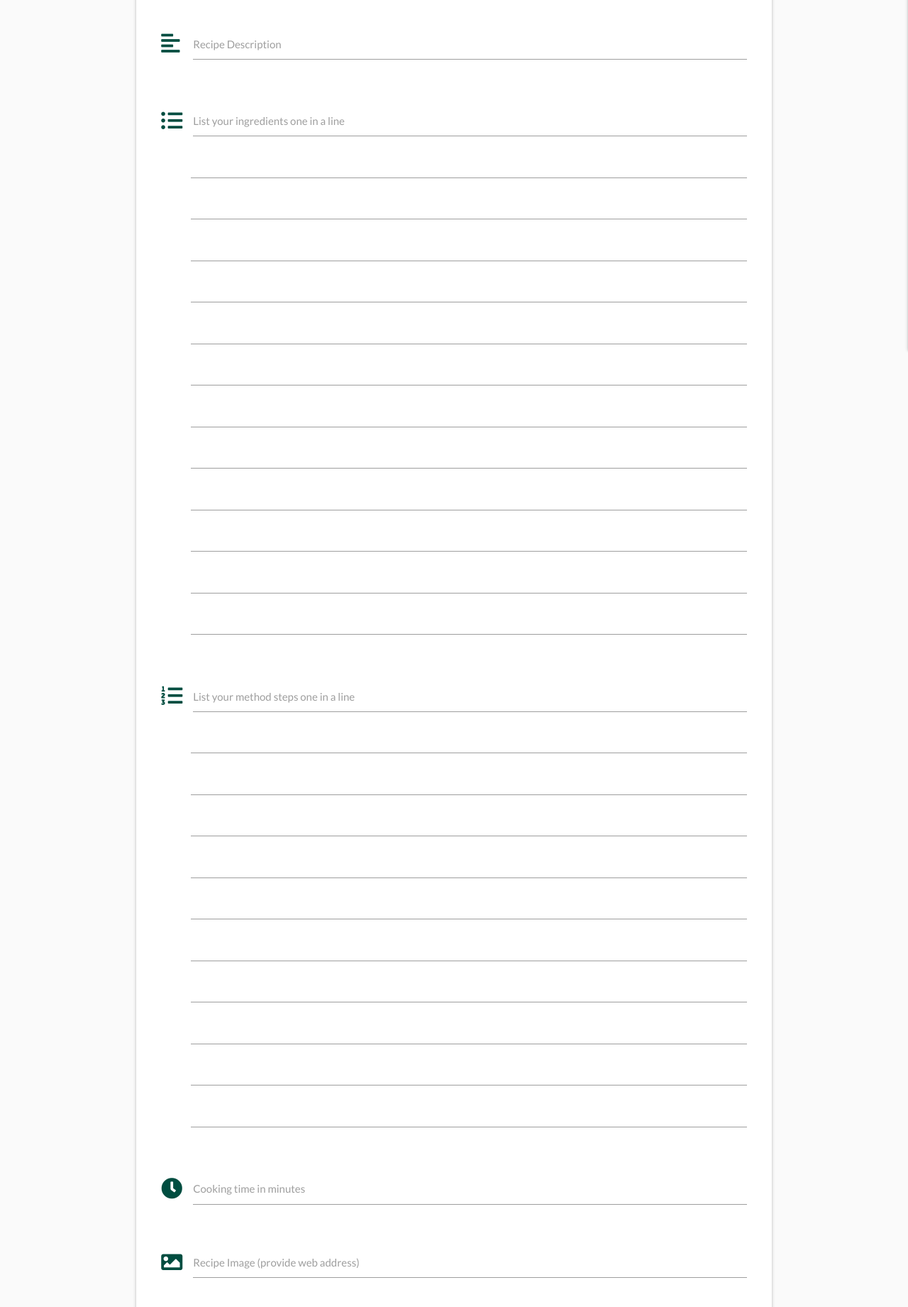
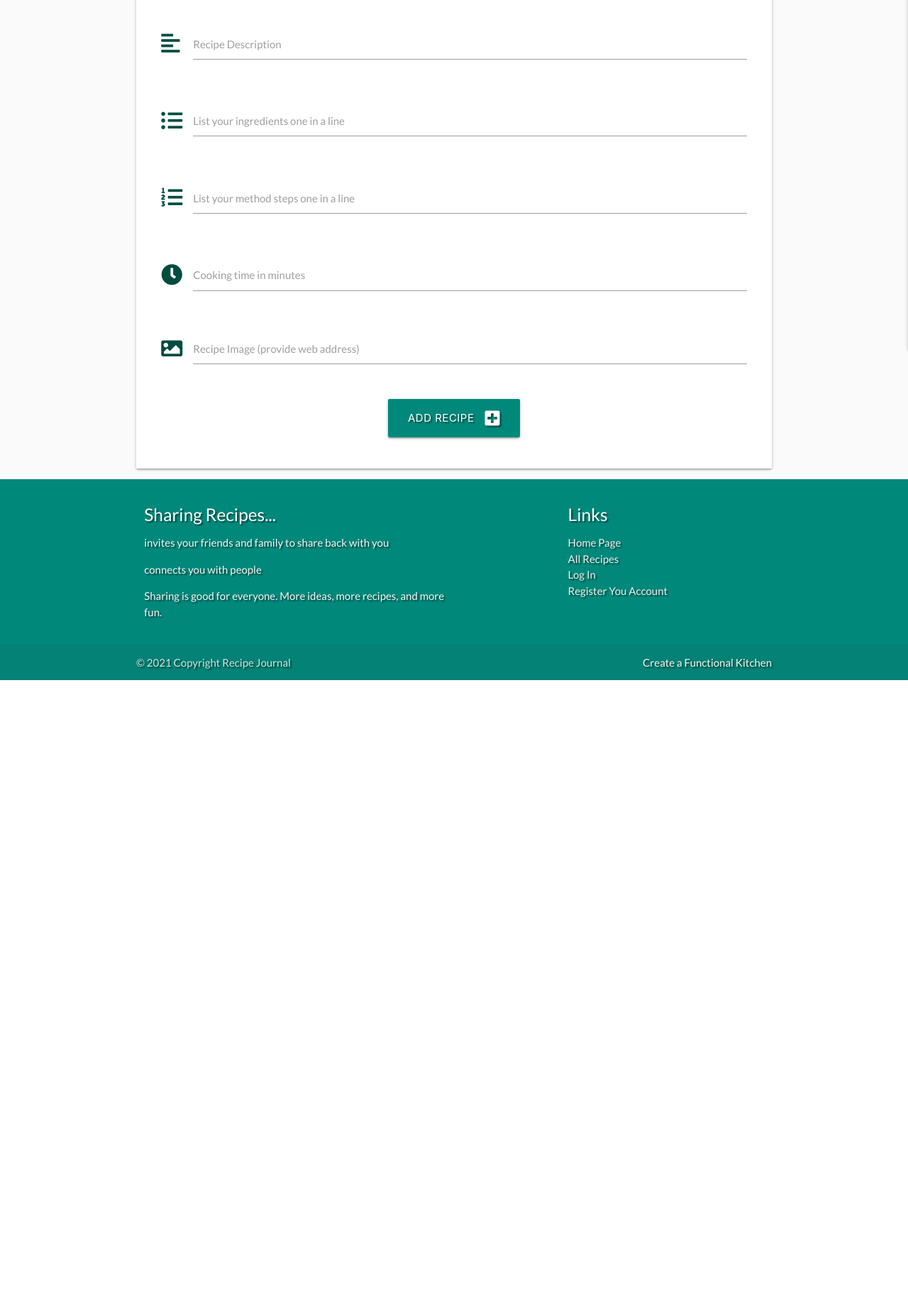
Before and after one commit to oksanaokhten/recipe-journal, a Flask app: page /add_recipe in a window 1280 px wide. Shown: the part 367-2208 px from the top of the page at 71% size. After the commit the page ends 1325 px from the top, so only its background shows below. Run offline with Flask 2, Linux system fonts and the light colour scheme; data that the repository does not hold is empty; some libraries are stand-ins or nearby versions.

Commit message:
Return to easily way to add recipe by copy and paste the ingredients and method steps

```diff
--- a/app.py
+++ b/app.py
@@ -130,7 +130,8 @@ def logout():
 def add_recipe():
     if request.method == "POST":
         def empty_lines_remove(items):
-            temp_list = request.form.getlist(items)
+            txt = request.form.get(items)
+            temp_list = txt.splitlines()
             return list(filter(None, temp_list))
 
         if session["user"] == "admin".lower():
--- a/templates/add_recipe.html
+++ b/templates/add_recipe.html
@@ -41,34 +41,8 @@
                 <div class="input-field col s12">
                     <i class="fas fa-list-ul prefix teal-text text-darken-4"></i>
                     <textarea id="ingredients" name="ingredients" minlength="5"
-                        maxlength="100" class="materialize-textarea validate" required></textarea>
+                        maxlength="1000" class="materialize-textarea validate" required></textarea>
                     <label for="ingredients">List your ingredients one in a line</label>
-                    <div class="item-list">
-                        <textarea name="ingredients" maxlength="100"
-                            class="materialize-textarea validate"></textarea>
-                        <textarea name="ingredients" maxlength="100"
-                            class="materialize-textarea validate"></textarea>
-                        <textarea name="ingredients" maxlength="100"
-                            class="materialize-textarea validate"></textarea>
-                        <textarea name="ingredients" maxlength="100"
-                            class="materialize-textarea validate"></textarea>
-                        <textarea name="ingredients" maxlength="100"
-                            class="materialize-textarea validate"></textarea>
-                        <textarea name="ingredients" maxlength="100"
-                            class="materialize-textarea validate"></textarea>
-                        <textarea name="ingredients" maxlength="100"
-                            class="materialize-textarea validate"></textarea>
-                        <textarea name="ingredients" maxlength="100"
-                            class="materialize-textarea validate"></textarea>
-                        <textarea name="ingredients" maxlength="100"
-                            class="materialize-textarea validate"></textarea>
-                        <textarea name="ingredients" maxlength="100"
-                            class="materialize-textarea validate"></textarea>
-                        <textarea name="ingredients" maxlength="100"
-                            class="materialize-textarea validate"></textarea>
-                        <textarea name="ingredients" maxlength="100"
-                            class="materialize-textarea validate"></textarea>
-                    </div>
                 </div>
             </div>
             <!-- Method Steps -->
@@ -76,30 +50,8 @@
                 <div class="input-field col s12">
                     <i class="fas fa-list-ol prefix teal-text text-darken-4"></i>
                     <textarea id="method_steps" name="method_steps" minlength="5"
-                        maxlength="500" class="materialize-textarea validate" required></textarea>
+                        maxlength="5000" class="materialize-textarea validate" required></textarea>
                     <label for="method_steps">List your method steps one in a line</label>
-                    <div class="item-list">
-                        <textarea name="method_steps" maxlength="500"
-                            class="materialize-textarea validate"></textarea>
-                        <textarea name="method_steps" maxlength="500"
-                            class="materialize-textarea validate"></textarea>
-                        <textarea name="method_steps" maxlength="500"
-                            class="materialize-textarea validate"></textarea>
-                        <textarea name="method_steps" maxlength="500"
-                            class="materialize-textarea validate"></textarea>
-                        <textarea name="method_steps" maxlength="500"
-                            class="materialize-textarea validate"></textarea>
-                        <textarea name="method_steps" maxlength="500"
-                            class="materialize-textarea validate"></textarea>
-                        <textarea name="method_steps" maxlength="500"
-                            class="materialize-textarea validate"></textarea>
-                        <textarea name="method_steps" maxlength="500"
-                            class="materialize-textarea validate"></textarea>
-                        <textarea name="method_steps" maxlength="500"
-                            class="materialize-textarea validate"></textarea>
-                        <textarea name="method_steps" maxlength="500"
-                            class="materialize-textarea validate"></textarea>
-                    </div>
                 </div>
             </div>
             <!-- Cooking Time -->
```
